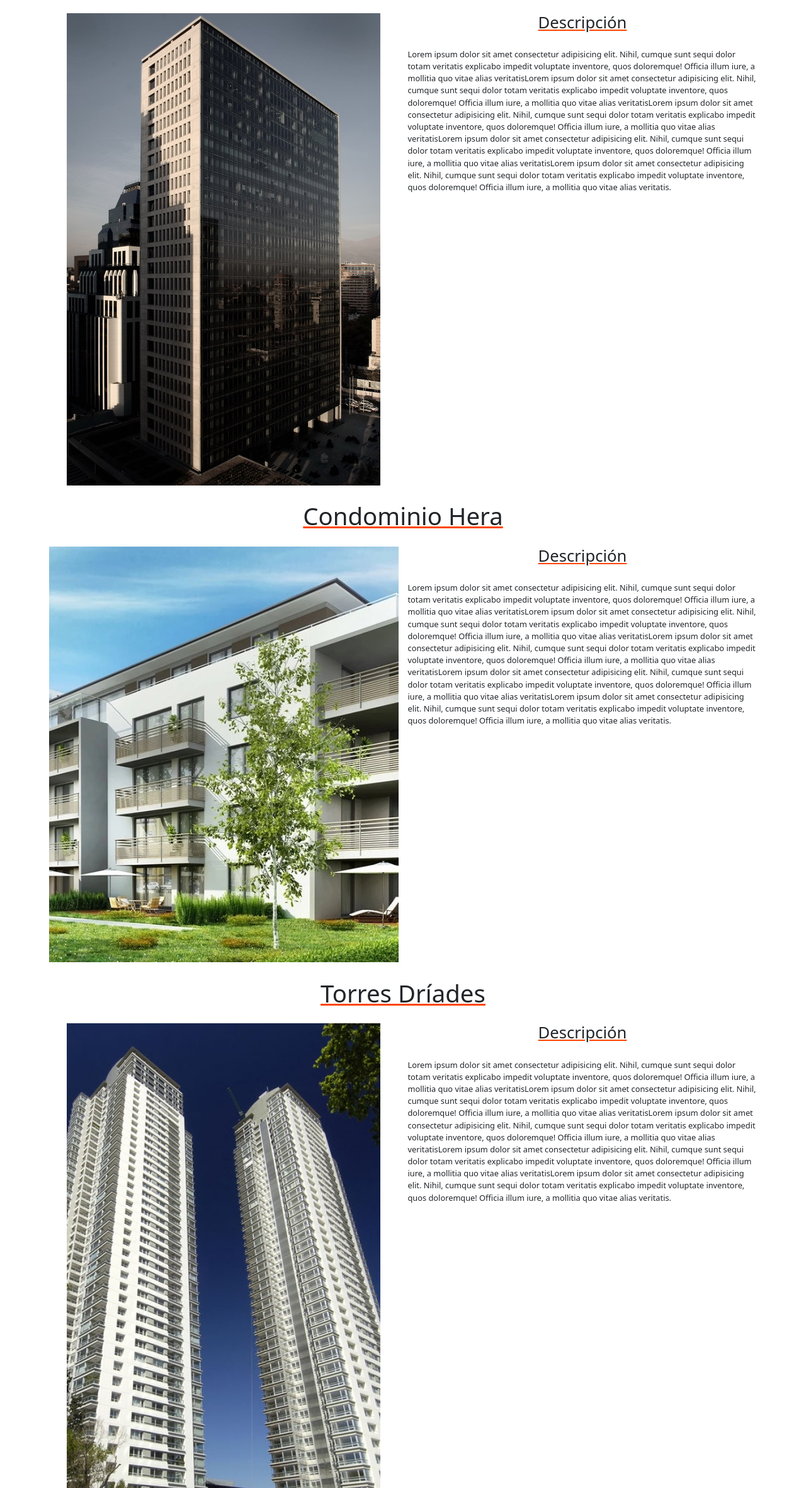
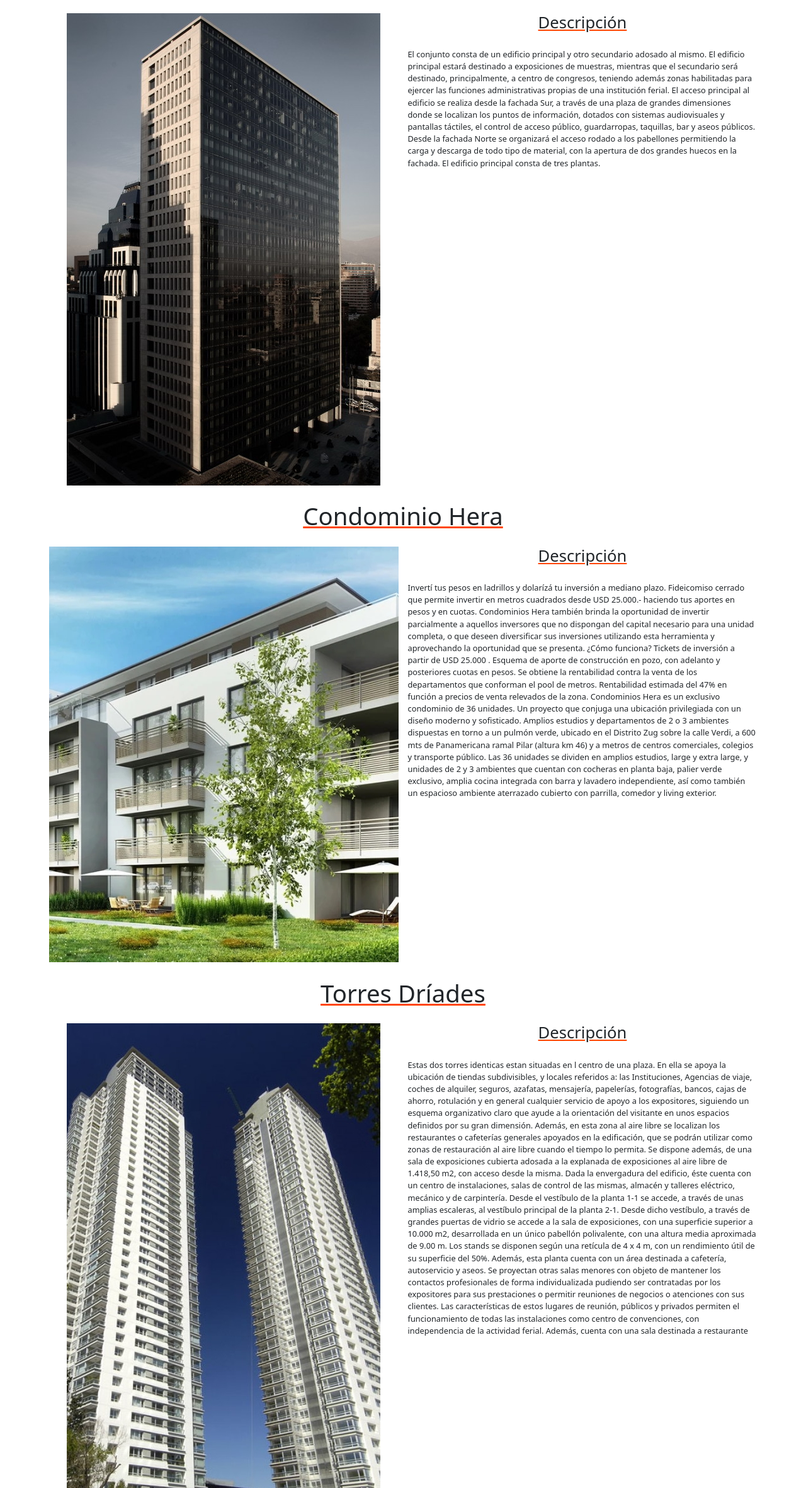
Before and after one commit to NeyenVrhovski/Coder-Neyen-Vrhovski, a plain HTML site: page pages/emprendimientos.html in a window 1280 px wide. Shown: the part 183-2546 px from the top of the page at 63% size. Drawn offline with nearby package versions, Linux system fonts and the light colour scheme.

Commit message:
cambios textos

```diff
--- a/pages/emprendimientos.html
+++ b/pages/emprendimientos.html
@@ -60,7 +60,19 @@
                     </div>
                     <div class="col-lg-6 col-md-6 project-description">
                         <h2>Descripción</h2>
-                        <p>Lorem ipsum dolor sit amet consectetur adipisicing elit. Nihil, cumque sunt sequi dolor totam veritatis explicabo impedit voluptate inventore, quos doloremque! Officia illum iure, a mollitia quo vitae alias veritatisLorem ipsum dolor sit amet consectetur adipisicing elit. Nihil, cumque sunt sequi dolor totam veritatis explicabo impedit voluptate inventore, quos doloremque! Officia illum iure, a mollitia quo vitae alias veritatisLorem ipsum dolor sit amet consectetur adipisicing elit. Nihil, cumque sunt sequi dolor totam veritatis explicabo impedit voluptate inventore, quos doloremque! Officia illum iure, a mollitia quo vitae alias veritatisLorem ipsum dolor sit amet consectetur adipisicing elit. Nihil, cumque sunt sequi dolor totam veritatis explicabo impedit voluptate inventore, quos doloremque! Officia illum iure, a mollitia quo vitae alias veritatisLorem ipsum dolor sit amet consectetur adipisicing elit. Nihil, cumque sunt sequi dolor totam veritatis explicabo impedit voluptate inventore, quos doloremque! Officia illum iure, a mollitia quo vitae alias veritatis.</p>
+                        <p>El conjunto consta de un edificio principal y otro secundario adosado al mismo.
+                            El edificio principal estará destinado a exposiciones de muestras, mientras que el
+                            secundario será destinado, principalmente, a centro de congresos, teniendo además
+                            zonas habilitadas para ejercer las funciones administrativas propias de una institución
+                            ferial.
+                            El acceso principal al edificio se realiza desde la fachada Sur, a través de una plaza de
+                            grandes dimensiones donde se localizan los puntos de información, dotados con
+                            sistemas audiovisuales y pantallas táctiles, el control de acceso público, guardarropas,
+                            taquillas, bar y aseos públicos.
+                            Desde la fachada Norte se organizará el acceso rodado a los pabellones permitiendo la
+                            carga y descarga de todo tipo de material, con la apertura de dos grandes huecos en la
+                            fachada.
+                            El edificio principal consta de tres plantas.</p>
                     </div>
                 </div>
             </div>
@@ -76,7 +88,12 @@
                     </div>
                     <div class="col-lg-6 col-md-6 project-description">
                         <h2>Descripción</h2>
-                        <p>Lorem ipsum dolor sit amet consectetur adipisicing elit. Nihil, cumque sunt sequi dolor totam veritatis explicabo impedit voluptate inventore, quos doloremque! Officia illum iure, a mollitia quo vitae alias veritatisLorem ipsum dolor sit amet consectetur adipisicing elit. Nihil, cumque sunt sequi dolor totam veritatis explicabo impedit voluptate inventore, quos doloremque! Officia illum iure, a mollitia quo vitae alias veritatisLorem ipsum dolor sit amet consectetur adipisicing elit. Nihil, cumque sunt sequi dolor totam veritatis explicabo impedit voluptate inventore, quos doloremque! Officia illum iure, a mollitia quo vitae alias veritatisLorem ipsum dolor sit amet consectetur adipisicing elit. Nihil, cumque sunt sequi dolor totam veritatis explicabo impedit voluptate inventore, quos doloremque! Officia illum iure, a mollitia quo vitae alias veritatisLorem ipsum dolor sit amet consectetur adipisicing elit. Nihil, cumque sunt sequi dolor totam veritatis explicabo impedit voluptate inventore, quos doloremque! Officia illum iure, a mollitia quo vitae alias veritatis.</p>
+                        <p>Invertí tus pesos en ladrillos y dolarízá tu inversión a mediano plazo.
+                            Fideicomiso cerrado que permite invertir en metros cuadrados desde USD 25.000.- haciendo tus aportes en pesos y en cuotas.
+                            Condominios Hera también brinda la oportunidad de invertir parcialmente a aquellos inversores que no dispongan del capital necesario para una unidad completa, o que deseen diversificar sus inversiones utilizando esta herramienta y aprovechando la oportunidad que se presenta.
+                            ¿Cómo funciona? Tickets de inversión a partir de USD 25.000 . Esquema de aporte de construcción en pozo, con adelanto y posteriores cuotas en pesos. Se obtiene la rentabilidad contra la venta de los departamentos que conforman el pool de metros. Rentabilidad estimada del 47% en función a precios de venta relevados de la zona.
+                            Condominios Hera es un exclusivo condominio de 36 unidades. Un proyecto que conjuga una ubicación privilegiada con un diseño moderno y sofisticado. Amplios estudios y departamentos de 2 o 3 ambientes dispuestas en torno a un pulmón verde, ubicado en el Distrito Zug sobre la calle Verdi, a 600 mts de Panamericana ramal Pilar (altura km 46) y a metros de centros comerciales, colegios y transporte público.
+                            Las 36 unidades se dividen en amplios estudios, large y extra large, y unidades de 2 y 3 ambientes que cuentan con cocheras en planta baja, palier verde exclusivo, amplia cocina integrada con barra y lavadero independiente, así como también un espacioso ambiente aterrazado cubierto con parrilla, comedor y living exterior.</p>
                     </div>
                 </div>
             </div>
@@ -92,7 +109,32 @@
                     </div>
                     <div class="col-lg-6 col-md-6 project-description">
                         <h2>Descripción</h2>
-                        <p>Lorem ipsum dolor sit amet consectetur adipisicing elit. Nihil, cumque sunt sequi dolor totam veritatis explicabo impedit voluptate inventore, quos doloremque! Officia illum iure, a mollitia quo vitae alias veritatisLorem ipsum dolor sit amet consectetur adipisicing elit. Nihil, cumque sunt sequi dolor totam veritatis explicabo impedit voluptate inventore, quos doloremque! Officia illum iure, a mollitia quo vitae alias veritatisLorem ipsum dolor sit amet consectetur adipisicing elit. Nihil, cumque sunt sequi dolor totam veritatis explicabo impedit voluptate inventore, quos doloremque! Officia illum iure, a mollitia quo vitae alias veritatisLorem ipsum dolor sit amet consectetur adipisicing elit. Nihil, cumque sunt sequi dolor totam veritatis explicabo impedit voluptate inventore, quos doloremque! Officia illum iure, a mollitia quo vitae alias veritatisLorem ipsum dolor sit amet consectetur adipisicing elit. Nihil, cumque sunt sequi dolor totam veritatis explicabo impedit voluptate inventore, quos doloremque! Officia illum iure, a mollitia quo vitae alias veritatis.</p>
+                        <p> Estas dos torres identicas estan situadas en l centro de una plaza. En ella se apoya la ubicación de tiendas subdivisibles, y locales referidos a: las
+                            Instituciones, Agencias de viaje, coches de alquiler, seguros, azafatas, mensajería,
+                            papelerías, fotografías, bancos, cajas de ahorro, rotulación y en general cualquier
+                            servicio de apoyo a los expositores, siguiendo un esquema organizativo claro que
+                            ayude a la orientación del visitante en unos espacios definidos por su gran dimensión.
+                            Además, en esta zona al aire libre se localizan los restaurantes o cafeterías generales
+                            apoyados en la edificación, que se podrán utilizar como zonas de restauración al aire
+                            libre cuando el tiempo lo permita.
+                            Se dispone además, de una sala de exposiciones cubierta adosada a la explanada de
+                            exposiciones al aire libre de 1.418,50 m2, con acceso desde la misma.
+                            Dada la envergadura del edificio, éste cuenta con un centro de instalaciones, salas de
+                            control de las mismas, almacén y talleres eléctrico, mecánico y de carpintería.
+                            Desde el vestíbulo de la planta 1-1 se accede, a través de unas amplias escaleras, al
+                            vestíbulo principal de la planta 2-1. Desde dicho vestíbulo, a través de grandes puertas
+                            de vidrio se accede a la sala de exposiciones, con una superficie superior a 10.000 m2,
+                            desarrollada en un único pabellón polivalente, con una altura media aproximada de 9.00
+                            m. Los stands se disponen según una retícula de 4 x 4 m, con un rendimiento útil de su
+                            superficie del 50%.
+                            Además, esta planta cuenta con un área destinada a cafetería, autoservicio y aseos.
+                            Se proyectan otras salas menores con objeto de mantener los contactos profesionales de
+                            forma individualizada pudiendo ser contratadas por los expositores para sus
+                            prestaciones o permitir reuniones de negocios o atenciones con sus clientes. Las
+                            características de estos lugares de reunión, públicos y privados permiten el
+                            funcionamiento de todas las instalaciones como centro de convenciones, con
+                            independencia de la actividad ferial.
+                            Además, cuenta con una sala destinada a restaurante</p>
                     </div>
                 </div>
             </div>
```
Also changed, not shown: index.html (+8 -3 lines), pages/brokers.html (+6 -1 lines), pages/nosotros.html (+6 -1 lines).
